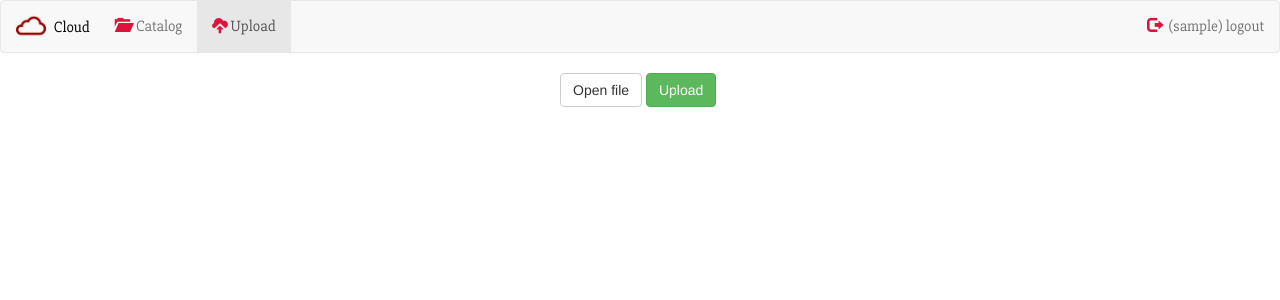
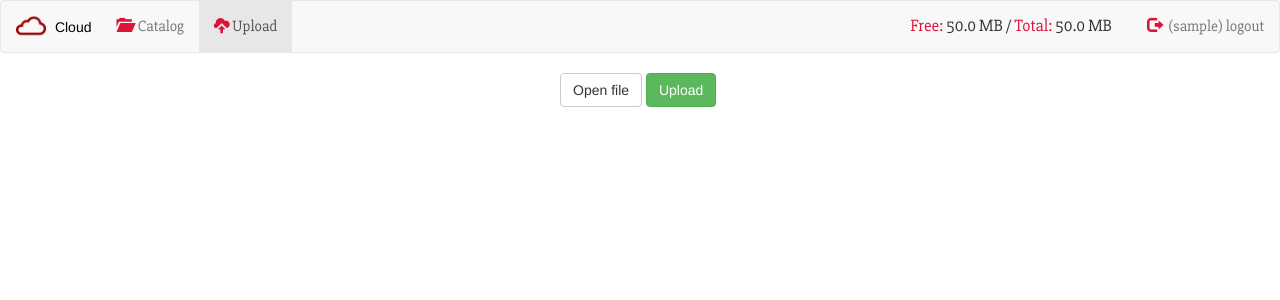
Before and after one commit to AntonReytarovskiy/Cloud, a Django app: page /upload in a window 1280 px wide. Shown: the top 300 px of the page. Run offline with Django 3.2, Linux system fonts and the light colour scheme; the visitor is signed in with stand-in values (Sample User, id 1); some libraries are stand-ins or nearby versions.

Commit message:
Add user free memory to template

```diff
--- /dev/null
+++ b/app/context_processors/user_memory.py
@@ -0,0 +1,20 @@
+from django.template.context_processors import request
+import os
+
+def dir_size(path):
+    total_size = 0
+    for dirpath, dirnames, filenames in os.walk(path):
+        for f in filenames:
+            fp = os.path.join(dirpath, f)
+            total_size += os.path.getsize(fp)
+    return total_size
+
+def memory(request):
+    if (not request.user):
+        return {}
+    else:
+        dir = os.path.join('app/media', request.user.username)
+        total_size = 52400000
+        used_size = dir_size(dir)
+        free_size = total_size - used_size
+        return {'total_size': total_size, 'used_size': used_size, 'free_size': free_size}
--- a/app/static/app/css/base.css
+++ b/app/static/app/css/base.css
@@ -22,7 +22,7 @@
     color: black;
 }
 
-.navbar a {
+.navbar li {
     font-family: 'Slabo 27px', serif;
     font-size: 110%;
 }
@@ -31,3 +31,14 @@ a i {
     margin-right: 3px;
     color: crimson;
 }
+
+.memory {
+    font-size: 110%;
+    margin-top: 13px;
+    margin-right: 20px;
+}
+
+.memory .title {
+    color: crimson;
+    font-size: 100%;
+}
--- a/app/templates/base.html
+++ b/app/templates/base.html
@@ -25,6 +25,9 @@
         </ul>
         <ul class="nav navbar-nav navbar-right">
             <li>
+                <p class="memory"><span class="title">Free:</span> {{ free_size|filesizeformat }} / <span class="title">Total:</span> {{ total_size|filesizeformat }}</p>
+            </li>
+            <li>
                 <a href="{% url 'logout' %}"><i class="glyphicon glyphicon-log-out"></i>
                 ({{ request.user.username }}) logout</a>
             </li>
--- a/cloud/settings.py
+++ b/cloud/settings.py
@@ -65,6 +65,7 @@ TEMPLATES = [
                 'django.template.context_processors.request',
                 'django.contrib.auth.context_processors.auth',
                 'django.contrib.messages.context_processors.messages',
+                'app.context_processors.user_memory.memory'
             ],
         },
     },
```
Also changed, not shown: app/context_processors/__init__.py (added).
